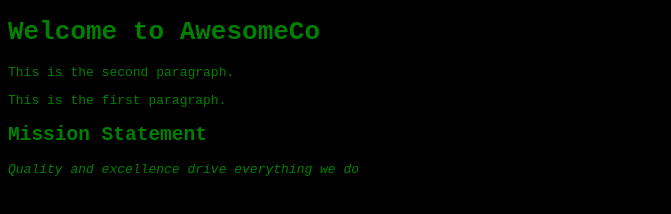
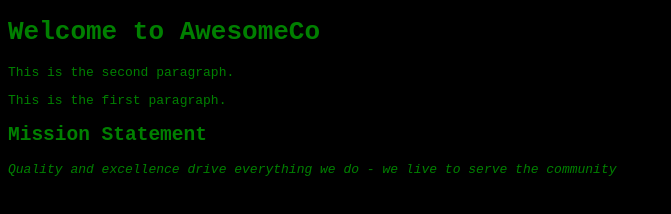
Before and after one commit to ChaseLukeA/Agile-AwesomeCo_Website, a plain HTML site: page index.html in a window 1280 px wide. Shown: the whole page, without its empty margins (0-671 px from the left). Drawn offline with Linux system fonts and the light colour scheme.

Commit message:
Update index.html add to mission statement

```diff
--- a/index.html
+++ b/index.html
@@ -14,6 +14,6 @@
     <h2>
       Mission Statement
     </h2>
-    <p id="missionText">Quality and excellence drive everything we do</p>
+    <p id="missionText">Quality and excellence drive everything we do - we live to serve the community</p>
   </body>
 </html>
```
